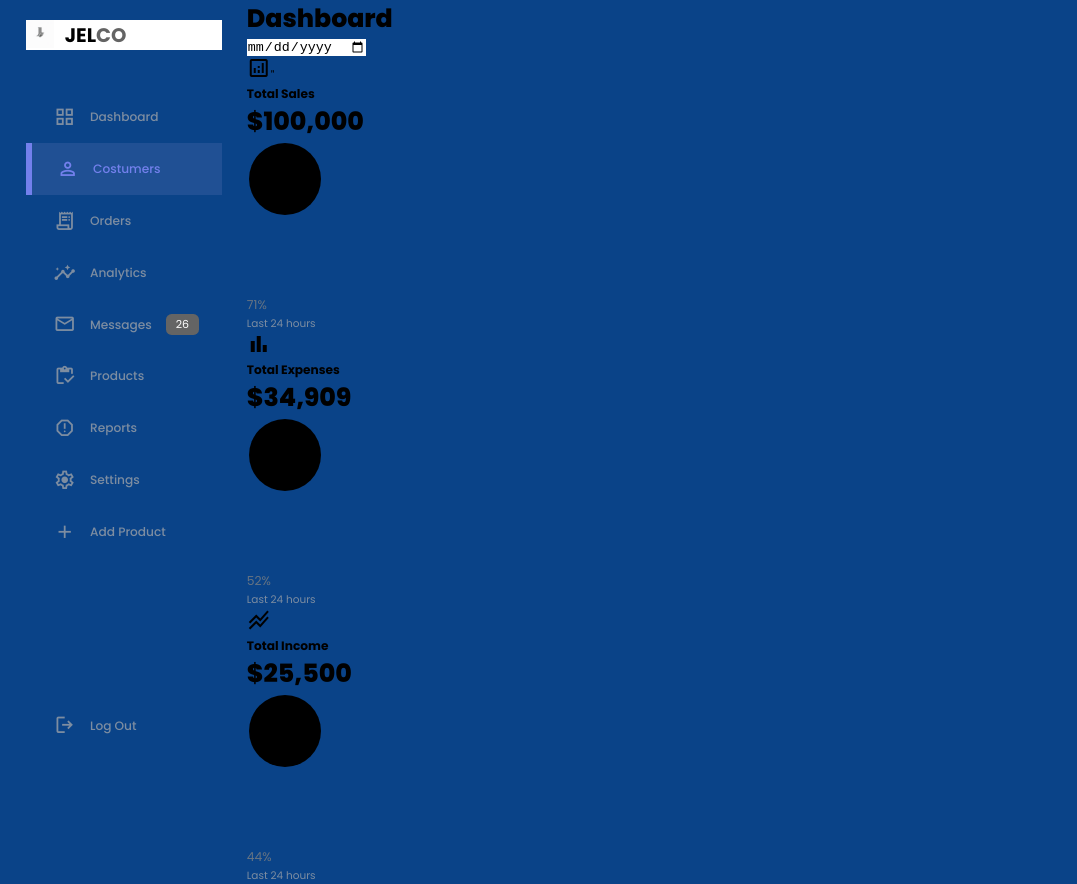
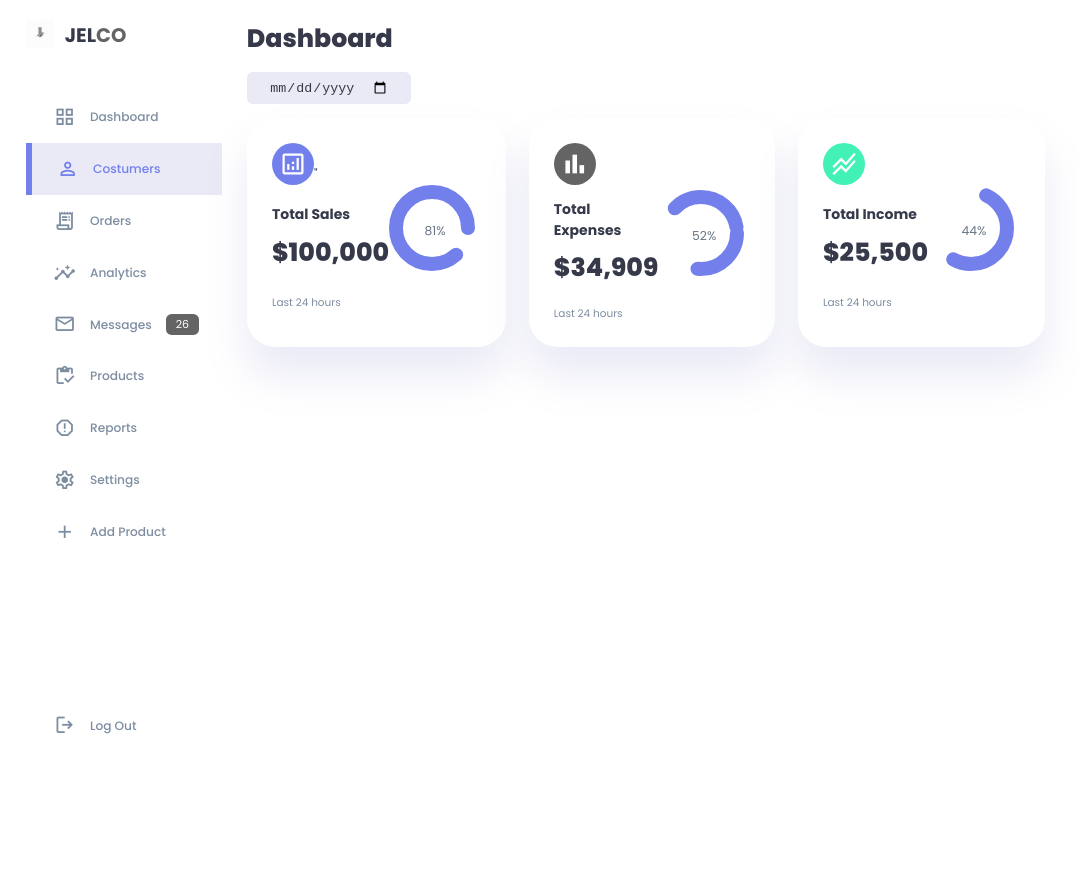
Before and after one commit to jorge277283828292/projects-web, a plain HTML site: page panel-administrativo/index.html in a window 1280 px wide. Shown: the whole page, without its empty margins (0-1077 px from the left). After the commit the page ends 800 px from the top, so only its background shows below. Drawn offline with nearby package versions, Linux system fonts and the light colour scheme.

Commit message:
Finalizacion de la seccion de dashboard.

```diff
--- a/panel-administrativo/index.html
+++ b/panel-administrativo/index.html
@@ -85,7 +85,7 @@
                                 <circle cx='38' cy='38' r='36'></circle>
                             </svg>
                             <div class="number">
-                                <p>71%</p>
+                                <p>81%</p>
                             </div>
                         </div>
                     </div>
--- a/panel-administrativo/styles.css
+++ b/panel-administrativo/styles.css
@@ -46,9 +46,10 @@ body {
     height: 100vh;
     font-family: poppins, sans-serif;
     font-size: 0.88rem;
-    background: var(--color-background);
+    background: white;
     user-select: none;
     overflow-x: hidden;
+    color: var(--color-dark)
 }
 
 .container {
@@ -223,3 +224,120 @@ aside .sidebar .message-count {
     font-size: 11px;
     border-radius: var(--border-radius-1);
 }
+
+/*==========MAIN==========*/
+main {
+    margin-top: 1.4rem;
+}
+
+main .date {
+    display: inline-block;
+    background: var(--color-light);
+    border-radius: var(--border-radius-1);
+    margin-top: 1rem;
+    padding: 0.5rem 1.6rem;
+}
+
+main .date input[type='date'] {
+    background: transparent;
+    color: var(--color-dark);
+}
+
+main .insights {
+    display: grid;
+    grid-template-columns: repeat(3, 1fr);
+    gap:1.6rem;
+}
+
+main .insights > div {
+    background: var(--color-white);
+    padding: var(--card-padding);
+    border-radius: var(--card-border-radius);
+    margin-top: 1rem;
+    box-shadow: var(--box-shadow);
+    transition: all 300ms ease;
+}
+
+main .insights > div:hover {
+    box-shadow: none;
+}
+
+main .insights > div span {
+    background: var(--color-primary);
+    padding: 0.5rem;
+    border-radius: 50%;
+    color: var(--color-white);
+    font-size: 2rem;
+}
+
+main .insights > div.expenses span {
+    background: var(--color-danger);
+}
+
+main .insights > div.income span {
+    background: var(--color-success);
+}
+
+main .insights > div .middle {
+    display: flex;
+    align-items: center;
+    justify-content: space-between;
+}
+
+main .insights h3 {
+    margin: 1rem 0 0.6rem;
+    font-size: 1rem;
+}
+
+main .insights .progress {
+    position: relative;
+    width: 92px;
+    height: 92px;
+    border-radius: 50%;
+}
+
+main .insights svg {
+    width: 7rem;
+    height: 7rem;
+
+}
+
+main .insights svg circle {
+    fill: none;
+    stroke: var(--color-primary);
+    stroke-width: 14;
+    stroke-linecap: round;
+    transform: translate(5px, 5px);
+    stroke-dashoffset: 92;
+}
+
+main .insights .sales svg circle {
+    stroke-dashoffset: -30;
+    stroke-dasharray: 200;
+}
+
+main .insights .expenses svg circle {
+    stroke-dashoffset: 20;
+    stroke-dasharray: 80;
+}
+
+main .insights .income svg circle {
+    stroke-dashoffset: 35;
+    stroke-dasharray: 110;
+}
+
+main .insights .progress .number {
+    position: absolute;
+    top: 0;
+    left: 0;
+    height: 100%;
+    width: 100%;
+    display: flex;
+    justify-content: center;
+    align-items: center;
+}
+
+main .insights small {
+    margin-top: 1.3rem;
+    display: block;
+}
```
